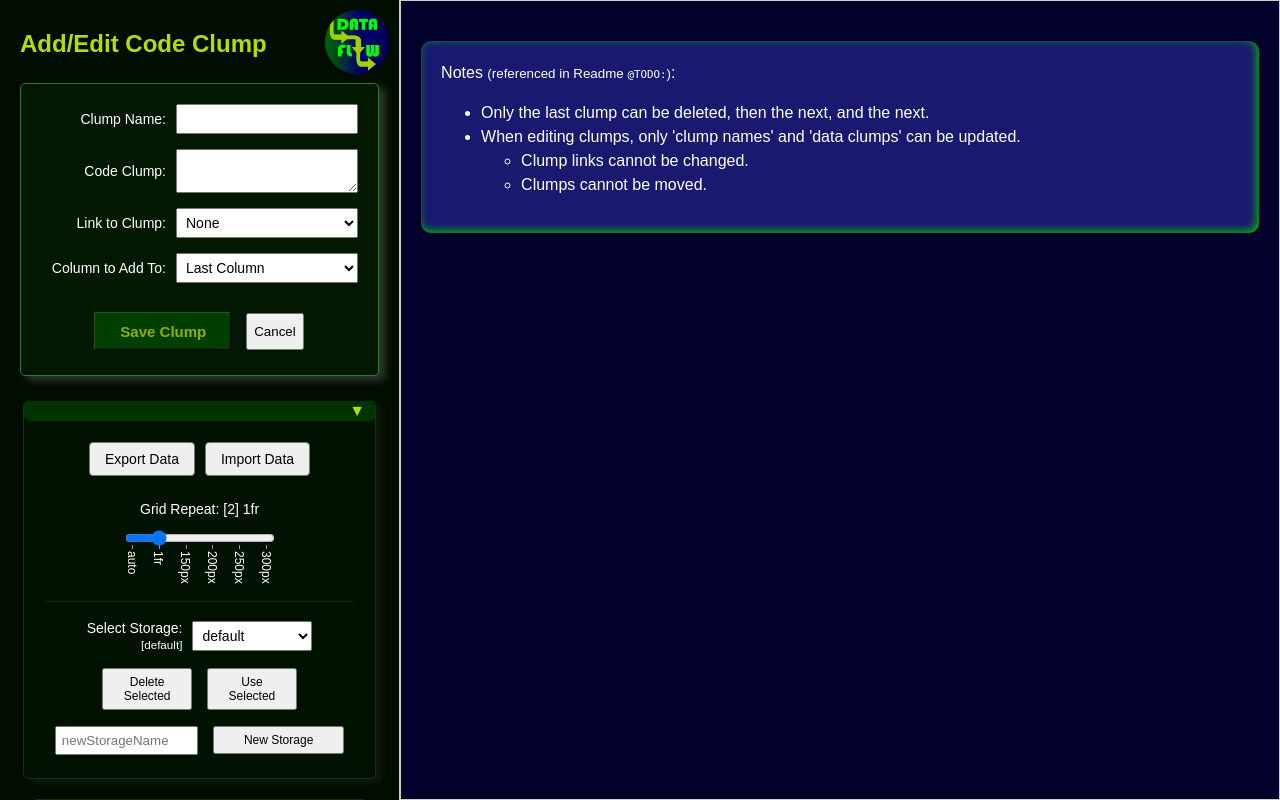
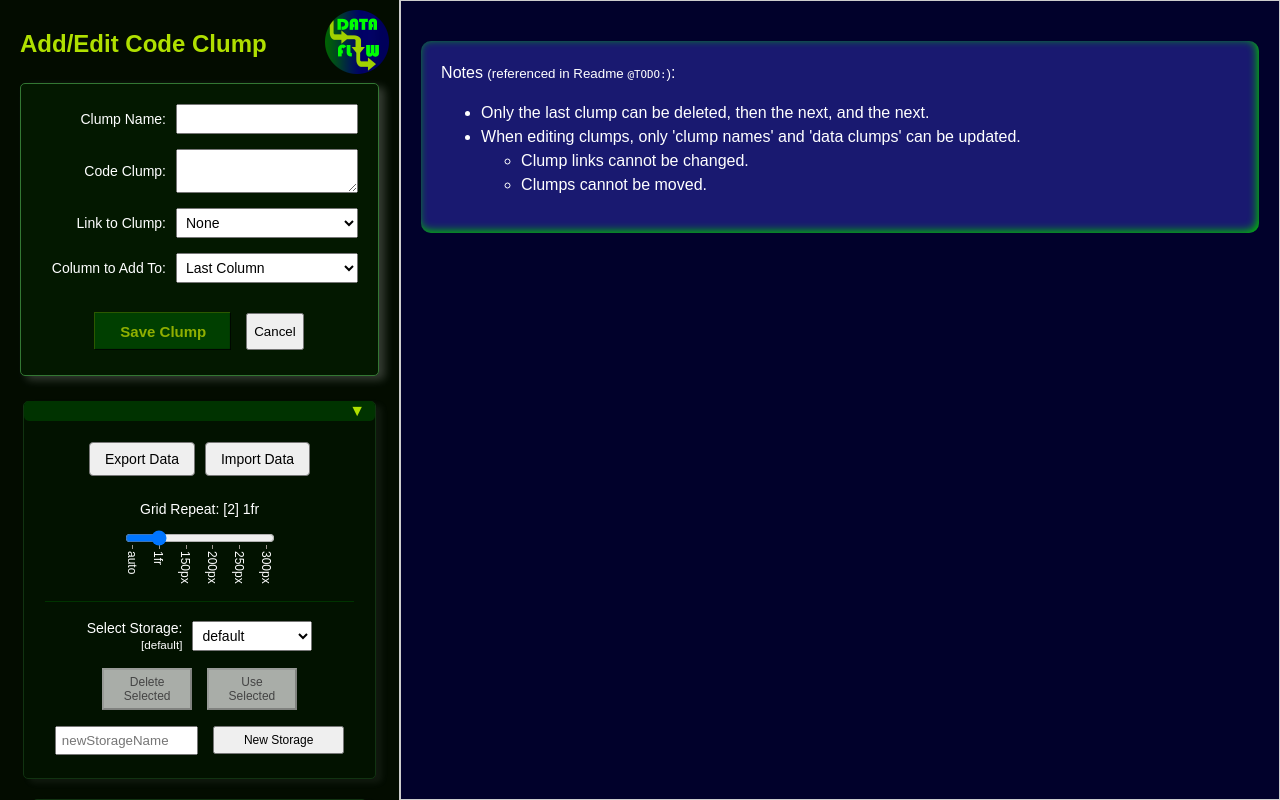
Before and after one commit to KDCinfo/dataflow, a PHP site: page /data_mapping_flow_analysis_tool/index.html in a window 1280 px wide. Run offline with PHP 8.4, Linux system fonts and the light colour scheme.

Commit message:
Set up toggle for 'Use' & 'Delete' disabled states

```diff
--- a/data_mapping_flow_analysis_tool/dataflow.css
+++ b/data_mapping_flow_analysis_tool/dataflow.css
@@ -47,6 +47,11 @@ button[type="submit"] {
   color: #a0c000;
   cursor: default;
   opacity: 0.9;
+}
+
+.storage-buttons button:disabled {
+  background-color: rgba(239, 239, 239, 0.7);
+  color: #444444;
 }
 
 .storage-buttons button {
--- a/data_mapping_flow_analysis_tool/index.html
+++ b/data_mapping_flow_analysis_tool/index.html
@@ -99,11 +99,14 @@
           <!-- Two-button wrapper -->
           <div class="storage-buttons form-buttons">
             <!-- Storage: Delete Selected -->
-            <button onclick="deleteSelectedStorage()">Delete Selected</button>
+            <button class="storage-button-delete" onclick="deleteSelectedStorage()">
+              Delete Selected
+            </button>
 
             <!-- Storage: Use Selected; force wrap text -->
-            <button onclick="useSelectedStorage()"
-              style="white-space: wrap;">Use<br>Selected</button>
+            <button class="storage-button-use" onclick="useSelectedStorage()">
+              Use<br>Selected
+            </button>
           </div>
 
           <!-- Create name wrapper -->
@@ -160,6 +163,9 @@
     const newStorageNameInput = document.getElementById('newStorageNameInput');
     const newStorageNameButton = document.getElementById('newStorageNameButton');
     const storageNamingError = document.querySelector('.storage-naming-error')
+
+    const storageButtonDelete = document.querySelector('.storage-button-delete');
+    const storageButtonUse = document.querySelector('.storage-button-use');
 
     // DATA: [editingIndex] Updated when edited a clump, and reset when clump is saved.
     let editingIndex = null;  // Track if we’re editing an existing clump
@@ -357,6 +363,22 @@
       if (isValid) {
         hideStorageError();
       }
+    }
+
+    // - If the selected storage name is:
+    // - 'default':
+    //   - Disable 'Delete Selected'.
+    // - the currently active storage name:
+    //   - Disable both buttons.
+    function toggleStorageButtons() {
+      const selectedIndex = storageNameTag.selectedIndex;
+      const selectedStorageName = settings.storageNames[selectedIndex];
+
+      const isDefault = selectedStorageName === 'default';
+      const isActive = selectedIndex === settings.storageIndex;
+
+      storageButtonDelete.disabled = isDefault || isActive;
+      storageButtonUse.disabled = isActive;
     }
 
     function updateDataInHtml() {
@@ -1074,6 +1096,9 @@
         storageNameTag.appendChild(option);
       }
 
+      // [6] Enable/disable storage buttons.
+      toggleStorageButtons();
+
       // [ CLUMP NODE PLACEMENT ]
       //
       // Note: only the last-added clump should have a 'delete' icon.
@@ -1276,6 +1301,10 @@
       };
     }
 
+    //
+    // EVENT LISTENERS
+    //
+
     // Add listener to enable 'Save Clump' button when clump name is not empty.
     clumpName.addEventListener('input', () => {
       if (clumpName.value.trim() !== '') {
@@ -1288,6 +1317,9 @@
     // Listener on 'newStorageNameInput' field to check if the 'New Storage' button should be bold.
     newStorageNameInput.addEventListener('input', checkNewStorageButton);
 
+    storageNameTag.addEventListener('change', toggleStorageButtons);
+
+
     // Initial render call
     renderMatrix();
   </script>
```
